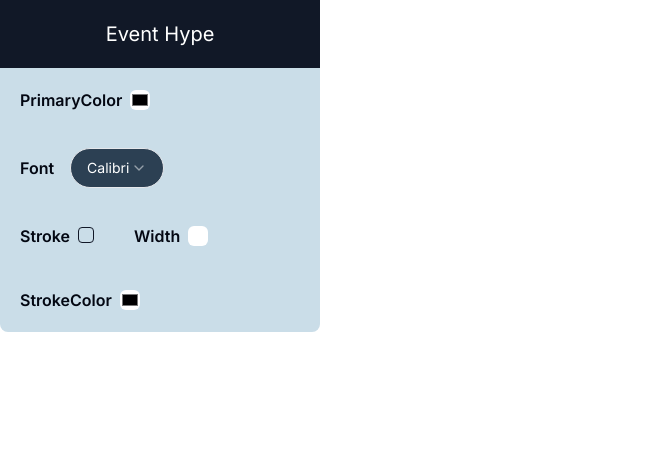
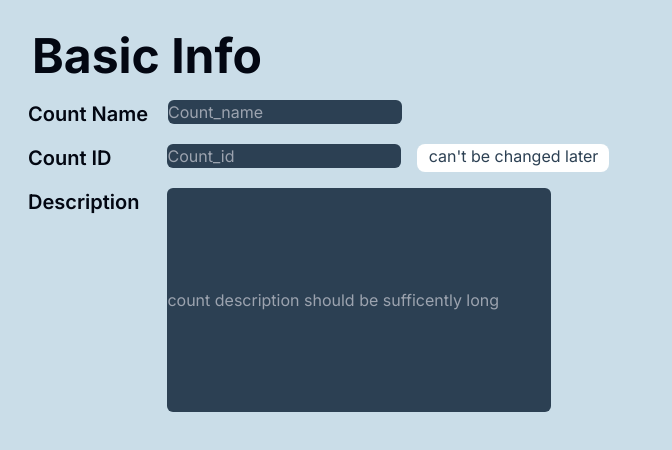
Before and after one commit to TejasBhovad/countdown, a Next.js app: page /rohan in a window 1280 px wide. Shown: the top 450 px of the page, without its empty margins (0-672 px from the left). Built offline with nearby package versions, Linux system fonts and the light colour scheme.

Commit message:
Basicinfo

```diff
--- a/app/rohan/page.jsx
+++ b/app/rohan/page.jsx
@@ -1,7 +1,7 @@
 "use client";
 // import statements go here REMOVE UNNECESSARY IMPORTS
 import { React, useState } from "react";
-import Eventbar from "@/components/Eventbar";
+import BasicInfo from "@/components/BasicInfo";
 
 
 
@@ -12,7 +12,7 @@ const page = () => {
       {/* Added element for testing purposes, after testing should be removed from here */}
 
 
-  <Eventbar/>
+  <BasicInfo/>
 
     </div>
   );
--- /dev/null
+++ b/components/BasicInfo.jsx
@@ -0,0 +1,30 @@
+import React from 'react'
+
+const BasicInfo = () => {
+  return (
+    <div className='flex-col p-5 bg-util w-full h-full'>
+         <div className='title font-bold text-5xl p-3'>Basic Info</div>
+
+        <div className='flex p-2'>
+        <div className='font-semibold pr-5 text-xl '>Count Name</div>
+        <div className=' '><input placeholder='Count_name '  className='bg-secondary rounded-md  text-white'></input></div>
+        </div>
+
+        <div className='flex p-2 '>
+        <div className='font-semibold pr-14 text-xl '>Count ID</div>
+        <div className='pr-4'><input placeholder='Count_id' className='bg-secondary rounded-md'></input></div>
+        <div className='text-secondary text-semibold bg-white rounded-lg w-48 text-center  h-7'>can't be changed later</div>
+        </div>
+
+        <div className='flex p-2'>
+        <div className='font-semibold pr-7 text-xl'>Description</div>
+        <div className=' '><input placeholder='count description should be sufficently long' className='bg-secondary rounded-md  h-56 w-96 '></input></div>
+        </div>
+
+
+
+    </div>
+  )
+}
+
+export default BasicInfo
```
